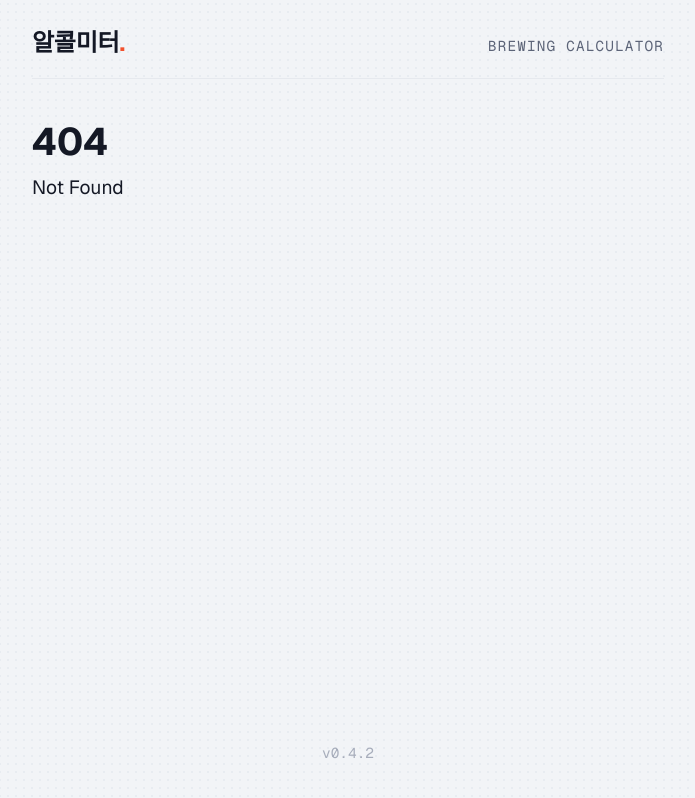
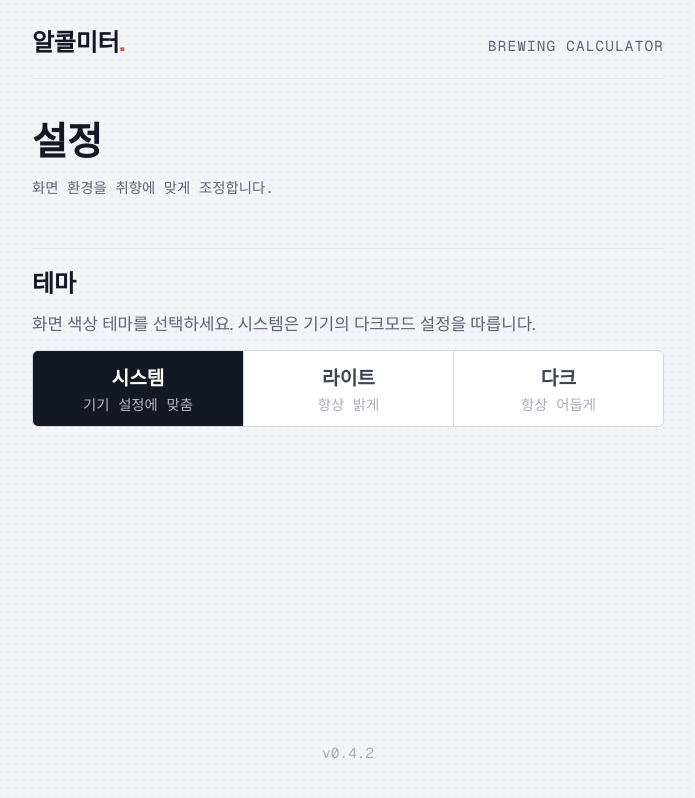
Before and after one commit to TransparentDeveloper/alcolmeter, a SvelteKit app in the folder apps/web/: page /settings in a window 1280 px wide. Before the commit this address had no page. Shown: the whole page, without its empty margins (292-987 px from the left). Built offline with nearby package versions, Linux system fonts and the light colour scheme; a web font is replaced by a local one.

Commit message:
feat: 설정 페이지 추가 (테마 전환)

```diff
--- /dev/null
+++ b/apps/web/src/routes/settings/+page.svelte
@@ -0,0 +1,148 @@
+<script lang="ts">
+	import { onMount } from 'svelte';
+	import { useSettings } from './useSettings.svelte';
+	import type { ThemeOption } from './types';
+
+	const themeOptions: ThemeOption[] = [
+		{ mode: 'system', label: '시스템', hint: '기기 설정에 맞춤' },
+		{ mode: 'light', label: '라이트', hint: '항상 밝게' },
+		{ mode: 'dark', label: '다크', hint: '항상 어둡게' }
+	];
+
+	const settings = useSettings();
+	onMount(settings.sync);
+</script>
+
+<svelte:head>
+	<title>설정 - 알콜미터</title>
+	<meta name="description" content="알콜미터 화면 테마 등 환경설정." />
+	<link rel="canonical" href="https://alcolmeter.kr/settings" />
+</svelte:head>
+
+<article>
+	<h1>설정</h1>
+	<p class="updated">화면 환경을 취향에 맞게 조정합니다.</p>
+
+	<section>
+		<h2>테마</h2>
+		<p class="desc">화면 색상 테마를 선택하세요. 시스템은 기기의 다크모드 설정을 따릅니다.</p>
+		<div class="segmented" role="radiogroup" aria-label="테마">
+			{#each themeOptions as opt (opt.mode)}
+				<button
+					type="button"
+					role="radio"
+					aria-checked={settings.theme === opt.mode}
+					class="segment"
+					class:segment--active={settings.theme === opt.mode}
+					onclick={() => settings.select(opt.mode)}
+				>
+					<span class="segment-label">{opt.label}</span>
+					<span class="segment-hint">{opt.hint}</span>
+				</button>
+			{/each}
+		</div>
+	</section>
+</article>
+
+<style>
+	article {
+		max-width: var(--ds-container);
+	}
+
+	h1 {
+		font-family: var(--ds-font-display);
+		font-size: var(--ds-text-2xl);
+		font-weight: var(--ds-weight-bold);
+		letter-spacing: var(--ds-tracking-tight);
+		color: var(--ds-color-ink-1);
+		margin-bottom: var(--ds-space-xs);
+	}
+
+	.updated {
+		font-family: var(--ds-font-mono);
+		font-size: var(--ds-text-xs);
+		color: var(--ds-color-ink-3);
+		margin-bottom: var(--ds-space-3xl);
+	}
+
+	section {
+		padding-top: var(--ds-space-lg);
+		margin-bottom: var(--ds-space-xl);
+		border-top: var(--ds-border-width) solid var(--ds-color-border-1);
+	}
+
+	h2 {
+		font-family: var(--ds-font-display);
+		font-size: var(--ds-text-lg);
+		font-weight: var(--ds-weight-semibold);
+		color: var(--ds-color-ink-1);
+		margin-bottom: var(--ds-space-sm);
+	}
+
+	.desc {
+		font-size: var(--ds-text-sm);
+		line-height: var(--ds-leading-normal);
+		color: var(--ds-color-ink-3);
+		margin-bottom: var(--ds-space-md);
+	}
+
+	/* Segmented control — 3 equal cells in a notebook-paper frame */
+	.segmented {
+		display: grid;
+		grid-template-columns: repeat(3, 1fr);
+		border: var(--ds-border-width) solid var(--ds-color-border-2);
+		border-radius: var(--ds-radius-md);
+		background: var(--ds-color-surface);
+		overflow: hidden;
+	}
+
+	.segment {
+		display: flex;
+		flex-direction: column;
+		align-items: center;
+		gap: 2px;
+		padding: var(--ds-space-md) var(--ds-space-sm);
+		background: transparent;
+		border: none;
+		cursor: pointer;
+		text-align: center;
+		transition: background-color var(--ds-duration-short) var(--ds-ease-out);
+	}
+
+	.segment + .segment {
+		border-left: var(--ds-border-width) solid var(--ds-color-border-2);
+	}
+
+	.segment-label {
+		font-size: var(--ds-text-base);
+		font-weight: var(--ds-weight-semibold);
+		color: var(--ds-color-ink-2);
+	}
+
+	.segment-hint {
+		font-family: var(--ds-font-mono);
+		font-size: var(--ds-text-xs);
+		color: var(--ds-color-ink-4);
+	}
+
+	.segment:hover:not(.segment--active) {
+		background: var(--ds-color-hover);
+	}
+
+	.segment:focus-visible {
+		outline: 2px solid var(--ds-color-focus);
+		outline-offset: -2px;
+	}
+
+	.segment--active {
+		background: var(--ds-color-ink-1);
+	}
+
+	.segment--active .segment-label {
+		color: var(--ds-color-on-action);
+	}
+
+	.segment--active .segment-hint {
+		color: color-mix(in srgb, var(--ds-color-on-action) 70%, transparent);
+	}
+</style>
--- /dev/null
+++ b/apps/web/src/routes/settings/types.ts
@@ -0,0 +1,10 @@
+import type { ThemeMode } from '$lib/theme';
+
+export type { ThemeMode };
+
+/** 테마 선택 세그먼트 항목. 표시 텍스트는 +page.svelte 에서 주입한다. */
+export type ThemeOption = {
+	mode: ThemeMode;
+	label: string;
+	hint: string;
+};
--- /dev/null
+++ b/apps/web/src/routes/settings/useSettings.svelte.ts
@@ -0,0 +1,24 @@
+import { getStoredTheme, setTheme } from '$lib/theme';
+import type { ThemeMode } from './types';
+
+export function useSettings() {
+	let theme = $state<ThemeMode>('system');
+
+	/** 클라이언트 마운트 후 저장된 값으로 선택 상태를 맞춘다. */
+	function sync() {
+		theme = getStoredTheme();
+	}
+
+	function select(mode: ThemeMode) {
+		theme = mode;
+		setTheme(mode);
+	}
+
+	return {
+		get theme() {
+			return theme;
+		},
+		sync,
+		select
+	};
+}
```
Also changed, not shown: 1 other file (tests, documents, lock files or other folders).
